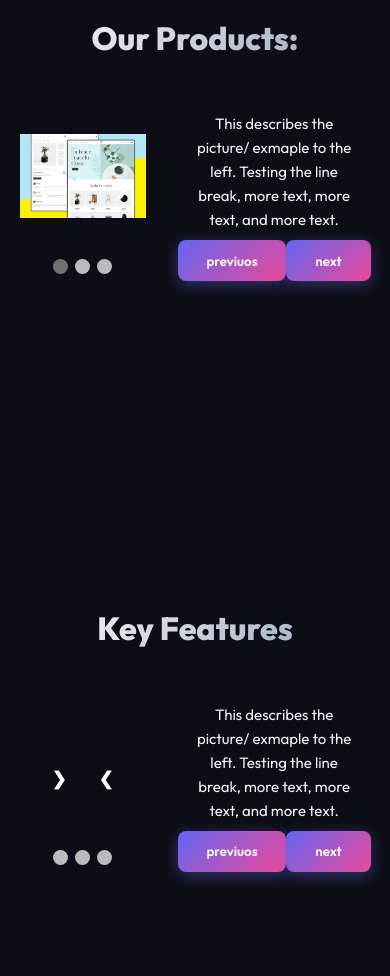
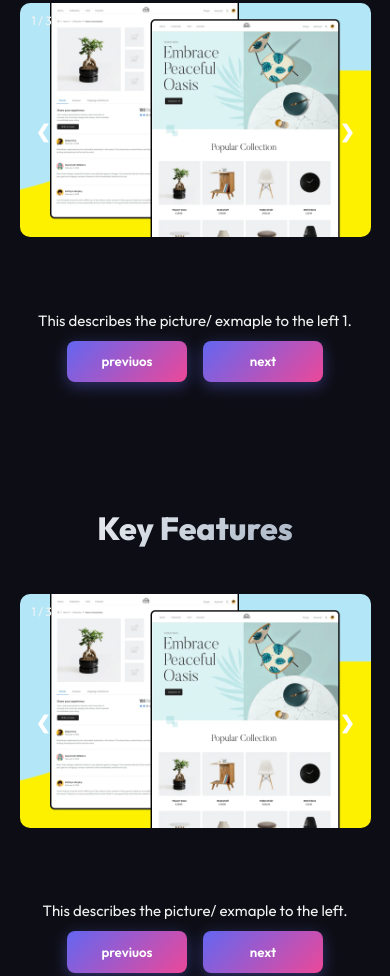
Before and after one commit to Joe-Mi/BusinessPortfolio, a plain HTML site: page index.html in a window 390 px wide. Shown: the part 980-1956 px from the top of the page. Drawn offline with Linux system fonts and the light colour scheme.

Commit message:
fixed the carousels, and the testimonials sections.

```diff
--- a/CSS/style.css
+++ b/CSS/style.css
@@ -23,6 +23,10 @@ body {
     background-color: var(--bg-color);
     line-height: 1.6;
     overflow-x: hidden;
+}
+
+img {
+    border-radius: 10px;
 }
 
 /* Typography */
@@ -156,6 +160,13 @@ body {
     width: 100%;
 }
 
+.section-mosaic {
+    display: grid;
+    grid-template-columns: repeat(auto-fit, minmax(280px, 1fr));
+    gap: 1.5rem;
+    width: 100%;
+}
+
 .card {
     background: var(--card-bg);
     border: 1px solid var(--card-border);
@@ -171,16 +182,42 @@ body {
     gap: 1.2rem;
 }
 
+.card_details {
+    width: 100%;
+    display: flex;
+    flex-direction: row;
+    justify-content: space-between;
+}
+
 .card:hover {
     transform: translateY(-8px);
     border-color: var(--primary);
     box-shadow: 0 10px 30px rgba(0, 0, 0, 0.5);
 }
 
+.hidden {
+    display: none;
+}
+#toggle-btn {
+    margin: 1rem auto;
+    max-width: 300px;
+    padding: 0.6rem 1.2rem;
+    border: none;
+    border-radius: 8px;
+    background: var(--primary);
+    color: #fff;
+    cursor: pointer;
+    transition: background 0.3s ease;
+}
+#toggle-btn:hover {
+    background: var(--primary-dark);
+}
+
+
 /* Carosel */
 .slides{
     padding: 1rem 2%;
-    min-height: 70%;
+    min-height: 80%;
     display: flex;
     flex-direction: column;
     justify-content: center;
@@ -190,15 +227,19 @@ body {
 
 /* Slideshow container */
 .slideshow-container {
-  max-width: 1000px;
-  height: 300px;
-  position: relative;
-  margin: auto;
+    max-width: 1000px;
+    height: 100%;
+    position: relative;
+    margin: auto;
 }
 
 /* Hide the images by default */
 .mySlides {
-  display: none;
+    display: none;
+    display: flex;
+    flex-direction: column;
+    justify-content: center;
+    padding: auto;
 }
 
 /* Next & previous buttons */
@@ -241,6 +282,7 @@ body {
 .slideOptions {
     display: flex;
     flex-direction: row;
+    justify-content: space-between;
 
 }
 
@@ -249,7 +291,7 @@ body {
 }
 
 /* Caption text */
-.text {
+.text1, .text2 {
   color: #f2f2f2;
   font-size: 15px;
   padding: 8px 12px;
@@ -324,6 +366,7 @@ table {
     max-width: 900px;
     background-color: #1e1e1e;
     margin: 0 auto;
+    border-radius: 10px;
 }
 
 th, td {
@@ -336,6 +379,7 @@ th {
     background-color: #2a2a2a;
     font-size: 1.1em;
 }
+
 
 .check {
     color: #4caf50; /* green check */
@@ -395,6 +439,13 @@ th {
     .section {
         padding: 3rem 5%;
     }
+    .section-content {
+        display: flex;
+        flex-direction: column;
+        align-items: center;
+        gap: 1.5rem;
+    }
+
     .landing-section {
         flex-direction: column;
         text-align: center;
@@ -416,10 +467,38 @@ th {
     .slides, .slide_content {
         max-width: 100%;
         padding: 1rem 0;
+        flex: none;
     }
+
+    .slides {
+        order: 1; /* show first */
+    }
+
+    .slide_content {
+        order: 2; /* show below slides */
+        text-align: center;
+    }
+
+    .slideOptions {
+        justify-content: center;
+        gap: 1rem;
+    }
+
+    .slideOptions .btn {
+        flex: 1;
+        max-width: 120px;
+    }
+
     .slideshow-container {
+        max-width: 100%;
+    }
+
+    .mySlides img {
+        width: 100%;
         height: auto;
+        border-radius: 8px;
     }
+
     .card {
         padding: 1.5rem 1rem;
     }
@@ -434,3 +513,47 @@ th {
         overflow-x: auto;
     }
 }
+
+
+/* Mobile styles */
+@media (max-width: 768px) {
+  .section-content {
+    display: flex;
+    flex-direction: column;
+    align-items: center;
+    gap: 1.5rem;
+  }
+
+  .slides {
+    max-width: 100%;
+    flex: none;
+    order: 1; /* show first */
+  }
+
+  .slide_content {
+    max-width: 100%;
+    flex: none;
+    order: 2; /* show below slides */
+    text-align: center;
+  }
+
+  .slideOptions {
+    justify-content: center;
+    gap: 1rem;
+  }
+
+  .slideOptions .btn {
+    flex: 1;
+    max-width: 120px;
+  }
+
+  .slideshow-container {
+    max-width: 100%;
+  }
+
+  .mySlides img {
+    width: 100%;
+    height: auto;
+    border-radius: 8px;
+  }
+}
--- a/JS/index.js
+++ b/JS/index.js
@@ -1,28 +1,46 @@
-let slideIndex = 1;
-showSlides(slideIndex);
+// Our products/ Key features.
+let slideIndex = [1,1];
 
-function plusSlides(n) {
-  showSlides(slideIndex += n);
+/* Class the members of each slideshow group with different CSS classes */
+let slideId = ["mySlides1", "mySlides2"]
+let textId = ["text1", "text2"]
+showSlides(1, 0);
+showSlides(1, 1);
+
+function plusSlides(n, no) {
+  showSlides(slideIndex[no] += n, no);
 }
 
-function currentSlide(n) {
-  showSlides(slideIndex = n);
+function showSlides(n, no) {
+  let i;
+  let x = document.getElementsByClassName(slideId[no]);
+  let y = document.getElementsByClassName(textId[no]);
+
+  if (n > x.length) {
+    slideIndex[no] = 1;
+  }
+  if (n < 1) {
+    slideIndex[no] = x.length;
+  }
+
+  for (i = 0; i < x.length; i++) {
+    x[i].style.display = "none";
+    y[i].style.display = "none";
+  }
+  x[slideIndex[no]-1].style.display = "block";
+  y[slideIndex[no]-1].style.display = "block";
 }
 
-function showSlides(n) {
-  let i;
-  let slides = document.getElementsByClassName("mySlides");
-  let dots = document.getElementsByClassName("dot");
+// Testimonials
+const toggleBtn = document.getElementById("toggle-btn");
+const hiddenCards = document.querySelectorAll(".card.hidden");
 
-  if (n > slides.length) {slideIndex = 1}
-  if (n < 1) {slideIndex = slides.length}
+let expanded = false;
 
-  for (i = 0; i < slides.length; i++) {
-    slides[i].style.display = "none";
-  }
-  for (i = 0; i < dots.length; i++) {
-    dots[i].className = dots[i].className.replace(" active", "");
-  }
-  slides[slideIndex-1].style.display = "block";
-  dots[slideIndex-1].className += " active";
-}
+toggleBtn.addEventListener("click", () => {
+    expanded = !expanded;
+    hiddenCards.forEach(card => {
+        card.style.display = expanded ? "flex" : "none";
+    });
+    toggleBtn.textContent = expanded ? "Show Less" : "Load More";
+});
--- a/index.html
+++ b/index.html
@@ -30,34 +30,35 @@
             <div class="section-content">
                 <div class="slides">
                     <div class="slideshow-container">
-                        <div class="mySlides fade">
+                        <div class="mySlides1 fade">
                             <div class="numbertext">1 / 3</div>
                             <img src="assets\1-example.png" style="width:100%">
                         </div>
-                        <div class="mySlides fade">
+                        <div class="mySlides1 fade">
                             <div class="numbertext">2 / 3</div>
                             <img src="assets\2-example.png" style="width:100%">
                         </div>
-                        <div class="mySlides fade">
+                        <div class="mySlides1 fade">
                             <div class="numbertext">3 / 3</div>
                             <img src="assets\3-example.png" style="width:100%">
                         </div>
-                        <a class="next" onclick="plusSlides(1)">&#10095;</a>
-                        <a class="prev" onclick="plusSlides(-1)">&#10094;</a>
-                    </div>
-                    <div style="text-align:center">
-                        <span class="dot" onclick="currentSlide(1)"></span>
-                        <span class="dot" onclick="currentSlide(2)"></span>
-                        <span class="dot" onclick="currentSlide(3)"></span>
+                        <a class="next" onclick="plusSlides(1, 0)">&#10095;</a>
+                        <a class="prev" onclick="plusSlides(-1, 0)">&#10094;</a>
                     </div>
                 </div>
                 <div class="slide_content">
-                    <div class="text">
-                        This describes the picture/ exmaple to the left. Testing the line break, more text, more text, and more text.
+                    <div class="text1">
+                        This describes the picture/ exmaple to the left 1.
+                    </div>
+                    <div class="text1">
+                        This describes the picture/ exmaple to the left 2.
+                    </div>
+                    <div class="text1">
+                        This describes the picture/ exmaple to the left 3.
                     </div>
                     <div class="slideOptions">
-                        <button type="button" class="btn">previuos</button>
-                        <button type="button" class="btn">next</button>
+                        <button type="button" class="btn" onclick="plusSlides(-1, 0)">previuos</button>
+                        <button type="button" class="btn" onclick="plusSlides(1, 0)">next</button>
                     </div>
                 </div>
             </div>
@@ -67,34 +68,35 @@
             <div class="section-content">
                 <div class="slides">
                     <div class="slideshow-container">
-                        <div class="mySlides fade">
+                        <div class="mySlides2 fade">
                             <div class="numbertext">1 / 3</div>
                             <img src="assets\1-example.png" style="width:100%">
                         </div>
-                        <div class="mySlides fade">
+                        <div class="mySlides2 fade">
                             <div class="numbertext">2 / 3</div>
                             <img src="assets\2-example.png" style="width:100%">
                         </div>
-                        <div class="mySlides fade">
+                        <div class="mySlides2 fade">
                             <div class="numbertext">3 / 3</div>
                             <img src="assets\3-example.png" style="width:100%">
                         </div>
-                        <a class="next" onclick="plusSlides(1)">&#10095;</a>
-                        <a class="prev" onclick="plusSlides(-1)">&#10094;</a>
-                    </div>
-                    <div style="text-align:center">
-                        <span class="dot" onclick="currentSlide(1)"></span>
-                        <span class="dot" onclick="currentSlide(2)"></span>
-                        <span class="dot" onclick="currentSlide(3)"></span>
+                        <a class="next" onclick="plusSlides(1, 1)">&#10095;</a>
+                        <a class="prev" onclick="plusSlides(-1, 1)">&#10094;</a>
                     </div>
                 </div>
                 <div class="slide_content">
-                    <div class="text">
+                    <div class="text2">
+                        This describes the picture/ exmaple to the left.
+                    </div>
+                    <div class="text2">
+                        This describes the picture/ exmaple to the left. Testing the line break.
+                    </div>
+                    <div class="text2">
                         This describes the picture/ exmaple to the left. Testing the line break, more text, more text, and more text.
                     </div>
                     <div class="slideOptions">
-                        <button type="button" class="btn">previuos</button>
-                        <button type="button" class="btn">next</button>
+                        <button type="button" class="btn" onclick="plusSlides(-1, 1)">previuos</button>
+                        <button type="button" class="btn" onclick="plusSlides(1, 1)">next</button>
                     </div>
                 </div>
             </div>
@@ -104,15 +106,24 @@
             <div class="section-content">
                 <div class="card">
                     <img src="assets\1-example.png" style="width:100%">
-                    <button class="btn">view</button>
+                    <div class="card_details">
+                        <button class="btn" style="max-height: 40px">view</button>
+                        <div style="max-width: 50%;">This describes the picture/ exmaple up top.</div>
+                    </div>
                 </div>
                 <div class="card">
-                    <img src="assets\1-example.png" style="width:100%">
-                    <button class="btn">view</button>
+                    <img src="assets\2-example.png" style="width:100%">
+                    <div class="card_details">
+                        <button class="btn" style="max-height: 40px">view</button>
+                        <div style="max-width: 50%;">This describes the picture/ exmaple up top.</div>
+                    </div>
                 </div>
                 <div class="card">
-                    <img src="assets\1-example.png" style="width:100%">
-                    <button class="btn">view</button>
+                    <img src="assets\3-example.png" style="width:100%">
+                    <div class="card_details">
+                        <button class="btn" style="max-height: 40px">view</button>
+                        <div style="max-width: 50%;">This describes the picture/ exmaple up top.</div>
+                    </div>
                 </div>
             </div>
         </section>
@@ -128,7 +139,7 @@
         </section>
         <section class="section">
             <h2 class="section-title">Testimonials</h2>
-            <div class="section-content">
+            <div class="section-mosaic">
                 <div class="card">
                     comment card
                     <div class="comment-desc">commnet desc</div>
@@ -147,14 +158,14 @@
                     <div class="comment-desc">commnet desc</div>
                     <div class="comment-author">by ______</div>
                 </div>
-                <div class="card">
+                <div class="card hidden">
                     Lorem ipsum dolor sit amet consectetur adipisicing elit. Repudiandae impedit nihil error. Debitis ex quo saepe sed cupiditate,
                     aspernatur aliquid illum rem facilis a molestiae deserunt molestias vero earum doloribus!  Lorem ipsum dolor sit amet consectetur adipisicing elit. Repudiandae impedit nihil error. Debitis ex quo saepe sed cupiditate,
                     aspernatur aliquid illum rem facilis a molestiae deserunt molestias vero earum doloribus!
                     <div class="comment-desc">commnet desc</div>
                     <div class="comment-author">by ______</div>
                 </div>
-                <div class="card">
+                <div class="card hidden">
                     Lorem ipsum dolor sit amet consectetur adipisicing elit. Repudiandae impedit nihil error. Debitis ex quo saepe sed cupiditate,
                     aspernatur aliquid illum rem facilis a molestiae deserunt molestias vero earum doloribus!  Lorem ipsum dolor sit amet consectetur adipisicing elit. Repudiandae impedit nihil error. Debitis ex quo saepe sed cupiditate,
                     aspernatur aliquid illum rem facilis a molestiae deserunt molestias vero earum doloribus!
@@ -162,6 +173,7 @@
                     <div class="comment-author">by ______</div>
                 </div>
             </div>
+            <button id="toggle-btn">Load More</button>
         </section>
         <section class="section">
             <h2 class="section-title">Pricing</h2>
```
